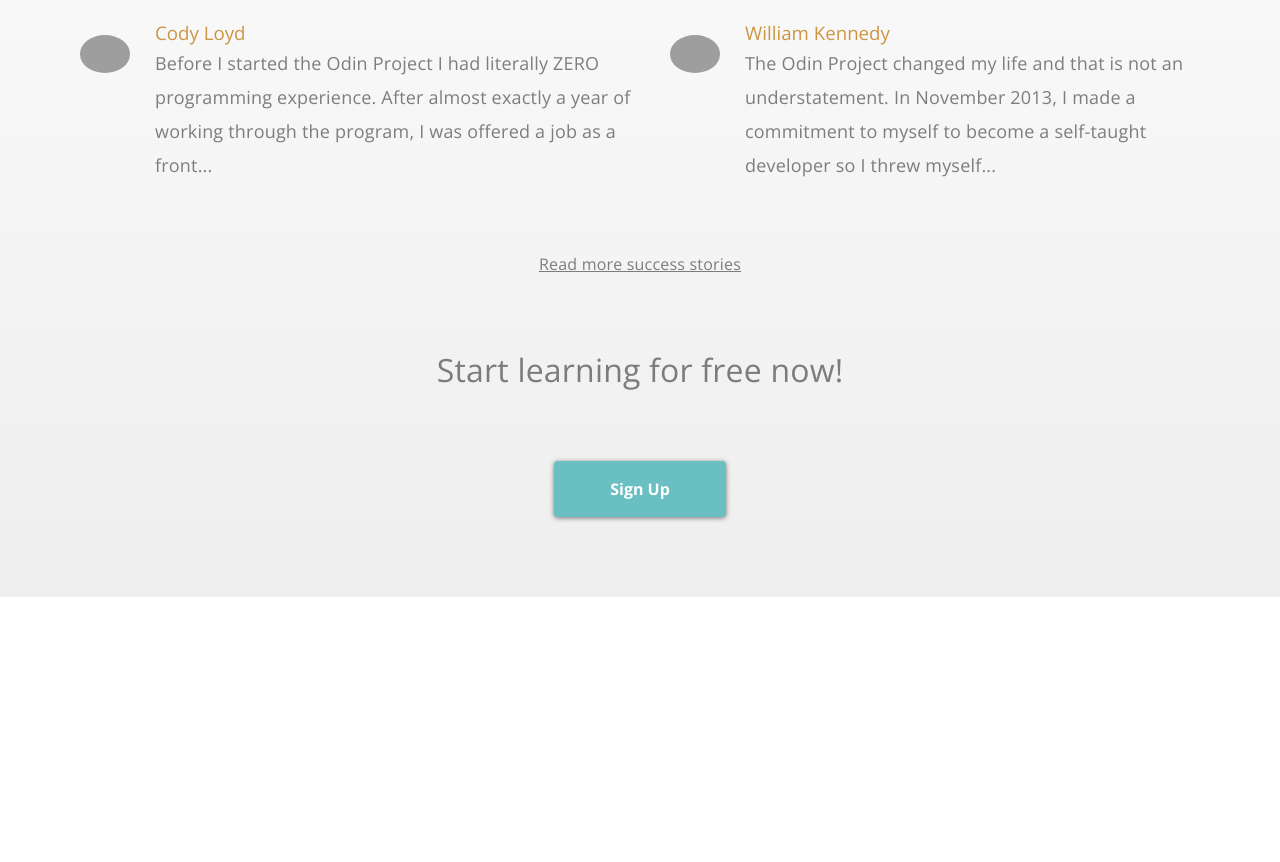
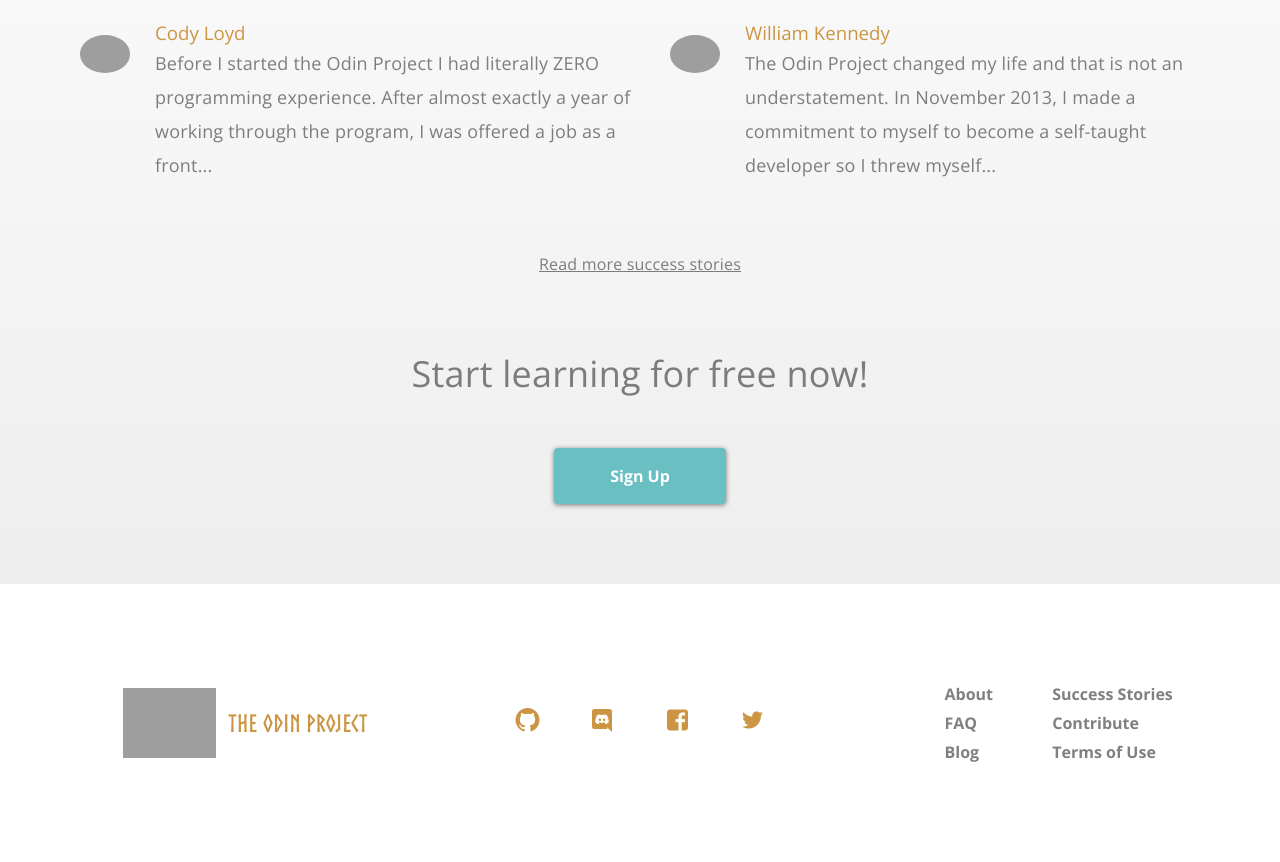
Before and after one commit to igorashs/the-odin-project-page, a website: page public/index.html in a window 1280 px wide. Shown: the part 3189-4051 px from the top of the page. Before the commit the page ends 3786 px from the top, so only its background shows below. Drawn offline with nearby package versions, Linux system fonts and the light colour scheme; files that its build step writes are made by us from their sources; grey boxes are pictures that could not be loaded.

Commit message:
add footer

```diff
--- a/public/index.html
+++ b/public/index.html
@@ -294,6 +294,83 @@
           <a class="btn-primary" href="#">Sign Up</a>
         </section>
       </main>
+      <footer class="main-footer d-grid">
+        <a class="d-none d-flex-md align-items-center justify-content-center">
+          <img
+            class="logo"
+            src="https://www.theodinproject.com/assets/odin-logo-94557650fea28e24cc04263ece9c08ab5956e0d344faa4d03cdb732e9f9983d4.svg"
+            alt="Odin Logo"
+          />
+          <span class="odin-text">The Odin Project</span>
+        </a>
+        <ul class="social-links d-flex justify-content-around">
+          <li>
+            <a href="#">
+              <i class="i-github"></i>
+            </a>
+          </li>
+          <li>
+            <a href="#">
+              <svg
+                class="i-discord"
+                style="width:24px;height:36px"
+                viewBox="0 0 24 24"
+              >
+                <path
+                  fill="currentColor"
+                  d="M22,24L16.75,19L17.38,21H4.5A2.5,2.5 0 0,1 2,18.5V3.5A2.5,2.5 0 0,1 4.5,1H19.5A2.5,2.5 0 0,1 22,3.5V24M12,6.8C9.32,6.8 7.44,7.95 7.44,7.95C8.47,7.03 10.27,6.5 10.27,6.5L10.1,6.33C8.41,6.36 6.88,7.53 6.88,7.53C5.16,11.12 5.27,14.22 5.27,14.22C6.67,16.03 8.75,15.9 8.75,15.9L9.46,15C8.21,14.73 7.42,13.62 7.42,13.62C7.42,13.62 9.3,14.9 12,14.9C14.7,14.9 16.58,13.62 16.58,13.62C16.58,13.62 15.79,14.73 14.54,15L15.25,15.9C15.25,15.9 17.33,16.03 18.73,14.22C18.73,14.22 18.84,11.12 17.12,7.53C17.12,7.53 15.59,6.36 13.9,6.33L13.73,6.5C13.73,6.5 15.53,7.03 16.56,7.95C16.56,7.95 14.68,6.8 12,6.8M9.93,10.59C10.58,10.59 11.11,11.16 11.1,11.86C11.1,12.55 10.58,13.13 9.93,13.13C9.29,13.13 8.77,12.55 8.77,11.86C8.77,11.16 9.28,10.59 9.93,10.59M14.1,10.59C14.75,10.59 15.27,11.16 15.27,11.86C15.27,12.55 14.75,13.13 14.1,13.13C13.46,13.13 12.94,12.55 12.94,11.86C12.94,11.16 13.45,10.59 14.1,10.59Z"
+                />
+              </svg>
+            </a>
+          </li>
+          <li>
+            <a href="#">
+              <i class="i-facebook"></i>
+            </a>
+          </li>
+          <li>
+            <a href="#">
+              <i class="i-twitter"></i>
+            </a>
+          </li>
+        </ul>
+        <div class="footer-links d-none d-flex-sm justify-content-around">
+          <ul>
+            <li>
+              <a href="#">
+                About
+              </a>
+            </li>
+            <li>
+              <a href="#">
+                FAQ
+              </a>
+            </li>
+            <li>
+              <a href="#">
+                Blog
+              </a>
+            </li>
+          </ul>
+          <ul>
+            <li>
+              <a href="#">
+                Success Stories
+              </a>
+            </li>
+            <li>
+              <a href="#">
+                Contribute
+              </a>
+            </li>
+            <li>
+              <a href="#">
+                Terms of Use
+              </a>
+            </li>
+          </ul>
+        </div>
+      </footer>
     </div>
   </body>
 </html>
--- a/scss/main.scss
+++ b/scss/main.scss
@@ -355,9 +355,10 @@
   }
 
   .exclamation {
-    margin: 60px 0;
-    padding: 0 3rem;
-    font-size: 2rem;
+    margin: 60px 0 40px;
+    padding: 0 1.5rem;
+    font-weight: 300;
+    font-size: 1.75rem;
   }
 
   @media (min-width: 576px) {
@@ -374,6 +375,12 @@
     }
   }
 
+  @media (min-width: 480px) {
+    .exclamation {
+      font-size: 2.25rem;
+    }
+  }
+
   @media (min-width: 1200px) {
     article {
       max-width: initial;
@@ -382,3 +389,87 @@
     }
   }
 }
+
+%icon {
+  font-size: 24px;
+  font-family: Genericons;
+  font-style: normal;
+  color: $odin-color;
+}
+
+.i-github {
+  @extend %icon;
+}
+
+.i-github::before {
+  content: '\f200';
+}
+
+.i-discord {
+  @extend %icon;
+}
+
+.i-facebook {
+  @extend %icon;
+}
+
+.i-facebook::before {
+  content: '\f203';
+}
+
+.i-twitter {
+  @extend %icon;
+}
+
+.i-twitter::before {
+  content: '\f202';
+}
+
+.main-footer {
+  .logo {
+    height: 60px;
+  }
+
+  .social-links {
+    padding: 1rem 0;
+    margin: 0 auto;
+    min-width: 300px;
+    max-width: 400px;
+  }
+
+  .footer-links ul {
+    padding: 0;
+  }
+
+  .footer-links li {
+    list-style: none;
+  }
+
+  .footer-links a {
+    font-weight: 700;
+    line-height: 1.8;
+  }
+
+  @media (min-width: 576px) {
+    grid-template-columns: 1fr 1fr;
+    align-items: center;
+  }
+
+  @media (min-width: 768px) {
+    grid-template-columns: 1fr 1fr 1fr;
+    padding: 5rem 0rem;
+
+    .logo {
+      height: 70px;
+    }
+  }
+
+  @media (min-width: 992px) {
+    padding: 5rem 3rem;
+
+    .footer-links {
+      padding-left: 3rem;
+      justify-content: space-evenly;
+    }
+  }
+}
```
